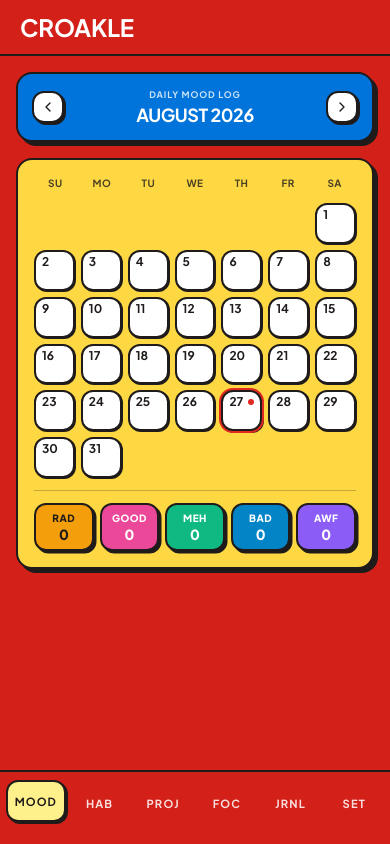
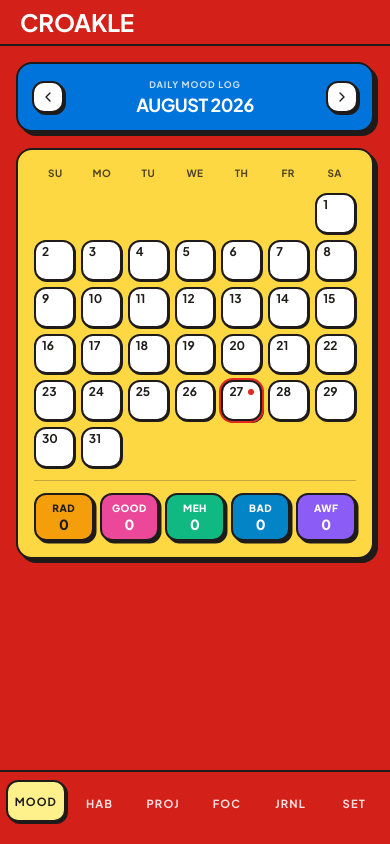
Before and after one commit to summour/Croakle, a React (Vite) app: page / in a window 390 px wide. Built offline with nearby package versions, Linux system fonts and the light colour scheme.

Commit message:
style: update mobile layout for header alignment
Adjust main container alignment and header height to improve mobile responsiveness and ensure consistent spacing with status bars.

```diff
--- a/src/App.tsx
+++ b/src/App.tsx
@@ -586,7 +586,7 @@ export function App() {
   return (
     <main
       id="croakle-app"
-      className="h-[100dvh] h-screen w-screen transition-colors font-mono selection:bg-[#1F1B1A] selection:text-white relative overflow-hidden flex flex-col items-center justify-center p-0 sm:p-4"
+      className="h-[100dvh] w-full transition-colors font-mono selection:bg-[#1F1B1A] selection:text-white relative overflow-hidden flex flex-col items-center justify-start sm:justify-center p-0 sm:p-4"
       style={{
         backgroundColor: settings.theme === 'dark' ? '#2B0A08' : '#D32018',
         backgroundImage: settings.theme === 'dark'
@@ -598,11 +598,12 @@ export function App() {
       {/* MASTER UNIFIED CONTAINER: Neo-Pop 500px, 2.5px solid dark border, rounded corners & sticker shadow */}
       <div
         id="croakle-master-frame"
-        className="relative z-10 w-full max-w-[500px] h-full sm:h-[900px] max-h-[100dvh] sm:max-h-[96vh] flex flex-col bg-[#D32018] dark:bg-[#2B0A08] border-0 sm:border-[2.5px] border-[#1F1B1A] dark:border-[#F8F7F4] sm:rounded-[28px] sm:shadow-[6px_6px_0px_#1F1B1A] dark:sm:shadow-[6px_6px_0px_#000000] overflow-hidden transition-all duration-300"
+        className="relative z-10 w-full max-w-[500px] h-[100dvh] sm:h-[900px] sm:max-h-[96vh] flex flex-col bg-[#D32018] dark:bg-[#2B0A08] border-0 sm:border-[2.5px] border-[#1F1B1A] dark:border-[#F8F7F4] sm:rounded-[28px] sm:shadow-[6px_6px_0px_#1F1B1A] dark:sm:shadow-[6px_6px_0px_#000000] overflow-hidden transition-all duration-300"
       >
-        {/* Header */}
+        {/* Header - Compact and snug against mobile status bar */}
         <header
-          className="shrink-0 h-14 sm:h-16 px-5 sm:px-6 border-b-[2.5px] border-[#1F1B1A] dark:border-[#F8F7F4] bg-[#D32018] dark:bg-[#2B0A08] flex items-center transition-colors select-none"
+          style={{ paddingTop: 'max(0.625rem, calc(0.2rem + env(safe-area-inset-top, 0px)))' }}
+          className="shrink-0 px-5 sm:px-6 pb-2.5 sm:pb-3.5 border-b-[2.5px] border-[#1F1B1A] dark:border-[#F8F7F4] bg-[#D32018] dark:bg-[#2B0A08] flex items-center transition-colors select-none"
         >
           <h1 className="text-2xl sm:text-3xl font-black tracking-tight font-display text-white uppercase leading-none">
             CROAKLE
```
